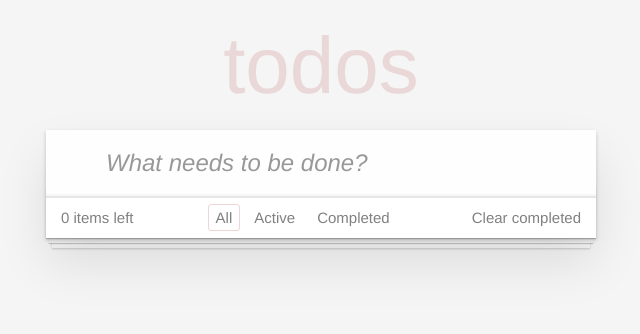
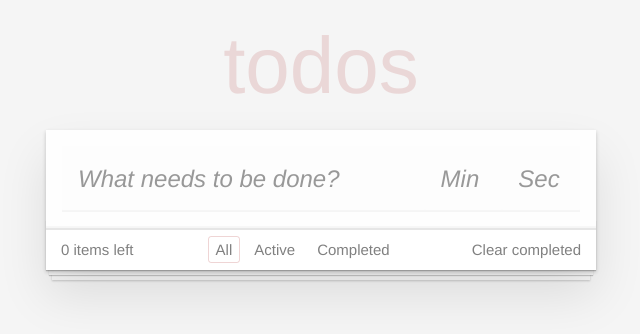
Before and after one commit to kormund/react-todo, a React (Create React App) app: page / in a window 1280 px wide. Shown: the top 334 px of the page, without its empty margins (319-959 px from the left). Built offline with nearby package versions, Linux system fonts and the light colour scheme.

Commit message:
Added timer

```diff
--- a/src/components/App/App.js
+++ b/src/components/App/App.js
@@ -27,22 +27,24 @@ export default class App extends Component {
     clearInterval(this.timerID)
   }
 
-  createTask(label) {
+  createTask(label, min, sec) {
     return {
       label,
+      time: Number(+sec + min * 60),
       id: nanoid(),
       done: false,
       edit: false,
       date: Date.now(),
+      isCounting: false,
     }
   }
 
-  addItem = (label) => {
+  addItem = ({ label, min, sec }) => {
     label = label.trim()
     if (label.length < 1) {
       return
     }
-    const newItem = this.createTask(label)
+    const newItem = this.createTask(label, min, sec)
 
     this.setState(({ taskData }) => {
       const newArr = [...taskData, newItem]
@@ -93,6 +95,14 @@ export default class App extends Component {
     this.setState(({ taskData }) => {
       return {
         taskData: this.toggleProperty(taskData, id, 'done'),
+      }
+    })
+  }
+
+  onToggleCount = (id) => {
+    this.setState(({ taskData }) => {
+      return {
+        taskData: this.toggleProperty(taskData, id, 'isCounting'),
       }
     })
   }
--- a/src/components/NewTaskForm/NewTaskForm.css
+++ b/src/components/NewTaskForm/NewTaskForm.css
@@ -1,4 +1,4 @@
-.new-todo {
+.new-todo, .new-todo-form, .new-todo-form__timer {
   position: relative;
   margin: 0;
   width: 100%;
@@ -10,8 +10,34 @@
   box-sizing: border-box;
   -webkit-font-smoothing: antialiased;
   -moz-osx-font-smoothing: grayscale;
-  padding: 16px 16px 16px 60px;
+  padding: 16px;
   border: none;
   background: rgba(0, 0, 0, 0.003);
   box-shadow: inset 0 -2px 1px rgba(0, 0, 0, 0.03);
 }
+
+.new-todo-form {
+  display: flex;
+  margin-bottom: 0;
+}
+
+.new-todo {
+  width: 70%;
+}
+
+.new-todo-form .new-todo-form__timer {
+  width: 15%;
+  padding-left: 16px;
+}
+
+/* Chrome, Safari, Edge, Opera */
+input::-webkit-outer-spin-button,
+input::-webkit-inner-spin-button {
+  -webkit-appearance: none;
+  margin: 0;
+}
+
+/* Firefox */
+input[type=number] {
+  -moz-appearance: textfield;
+}
--- a/src/components/NewTaskForm/NewTaskForm.js
+++ b/src/components/NewTaskForm/NewTaskForm.js
@@ -12,33 +12,62 @@ export default class NewTaskForm extends Component {
   }
   state = {
     label: '',
+    min: '',
+    sec: '',
   }
   onLabelChange = (e) => {
-    this.setState({
-      label: e.target.value,
+    this.setState((prev) => {
+      return { ...prev, [e.target.name]: e.target.value }
     })
   }
 
   onSubmit = (e) => {
     e.preventDefault()
-    this.props.addItem(this.state.label)
+    this.props.addItem(this.state)
     this.setState({
       label: '',
+      min: '',
+      sec: '',
     })
   }
   render() {
     return (
       <header className="header">
         <h1>todos</h1>
-        <form onSubmit={this.onSubmit}>
+        <form onSubmit={this.onSubmit} className="new-todo-form">
           <input
+            name="label"
             className="new-todo"
             type="text"
             placeholder="What needs to be done?"
             autoFocus
             onChange={this.onLabelChange}
             value={this.state.label}
+            required
           />
+          <input
+            name="min"
+            className="new-todo-form__timer"
+            placeholder="Min"
+            autoFocus
+            type="number"
+            onChange={this.onLabelChange}
+            value={this.state.min}
+            min={0}
+            max={60}
+          />
+          <input
+            name="sec"
+            className="new-todo-form__timer"
+            placeholder="Sec"
+            autoFocus
+            type="number"
+            onChange={this.onLabelChange}
+            value={this.state.sec}
+            min={0}
+            max={60}
+          />
+          <button type="submit"></button>
         </form>
       </header>
     )
--- a/src/components/Task/Task.js
+++ b/src/components/Task/Task.js
@@ -31,7 +31,20 @@ export default class Task extends Component {
   }
 
   render() {
-    const { label, id, onDeleted, onToggleDone, onToggleEdit, edit, done, date, onEditChange } = this.props
+    const {
+      label,
+      time,
+      id,
+      onDeleted,
+      onToggleDone,
+      onToggleEdit,
+      onToggleCount,
+      edit,
+      done,
+      date,
+      onEditChange,
+      isCounting,
+    } = this.props
 
     const creationDate = formatDistanceToNow(date, { includeSeconds: true })
 
@@ -47,10 +60,27 @@ export default class Task extends Component {
     return (
       <li key={id} className={className}>
         <div className="view">
-          <input className="toggle" type="checkbox" checked={done} readOnly={true} onClick={onToggleDone} />
-          <label onClick={onToggleDone}>
-            <span className="description">{label}</span>
-            <span className="created">created {creationDate} ago</span>
+          <input
+            className="toggle"
+            type="checkbox"
+            checked={done}
+            readOnly={true}
+            onClick={onToggleDone}
+            name="label"
+          />
+          <label onClick={onToggleDone} htmlFor="label">
+            <span className="title">{label}</span>
+            <span className="description">
+              {isCounting ? (
+                <button className="icon icon-play" onClick={onToggleCount}></button>
+              ) : (
+                <button className="icon icon-pause" onClick={onToggleCount}></button>
+              )}
+              <span>{time}</span>
+              <span></span>
+              <span></span>
+            </span>
+            <span className="description">created {creationDate} ago</span>
           </label>
           <button className="icon icon-edit" onClick={onToggleEdit}></button>
           <button className="icon icon-destroy" onClick={onDeleted}></button>
--- a/src/components/TaskList/TaskList.css
+++ b/src/components/TaskList/TaskList.css
@@ -70,12 +70,16 @@
   padding: 15px 85px 15px 60px;
 }
 
-.todo-list li label .created {
+.todo-list li .view {
+  position: relative;
+}
+
+.todo-list li label .description {
   font-size: 13px;
   color: gray;
 }
 
-.todo-list li label .description {
+.todo-list li label .title {
   word-break: break-all;
   display: block;
   line-height: 1.2;
@@ -84,20 +88,17 @@
   color: #4d4d4d;
 }
 
-.todo-list li.completed label .description {
+.todo-list li.completed label .title {
   color: #cdcdcd;
   text-decoration: line-through;
 }
 
 .todo-list li .icon {
-  position: absolute;
-  top: 0;
-  bottom: -3px;
   width: 30px;
   height: 40px;
   font-size: 34px;
   color: #cc9a9a;
-  margin: auto 0 11px;
+  margin: auto 0 0;
   transition: color 0.2s ease-out;
   cursor: pointer;
 }
@@ -107,6 +108,9 @@
 }
 
 .todo-list li .icon-destroy {
+  position: absolute;
+  top: 0;
+  bottom: -3px;
   right: 10px;
 }
 
@@ -115,6 +119,9 @@
 }
 
 .todo-list li .icon-edit {
+  position: absolute;
+  top: 0;
+  bottom: -3px;
   font-size: 19px;
   right: 45px;
 }
@@ -139,4 +146,23 @@
   .todo-list li .toggle {
     height: 40px;
   }
+
+  .todo-list li .icon-pause,
+  .todo-list li .icon-play {
+    font-size: 18px;
+    width: 18px;
+    height: 18px;
+  }
+
+  .todo-list li .icon-play {
+    font-size: 15px;
+  }
+
+  .icon-pause:after {
+    content: '⏸';
+  }
+
+  .icon-play:after {
+    content: '▶';
+  }
 }
--- a/src/components/TaskList/TaskList.js
+++ b/src/components/TaskList/TaskList.js
@@ -3,20 +3,23 @@ import PropTypes from 'prop-types'
 
 import Task from '../Task/Task'
 
-const TaskList = ({ todos, onDeleted, onToggleDone, onToggleEdit, onEditChange }) => {
+const TaskList = ({ todos, onDeleted, onToggleDone, onToggleEdit, onToggleCount, onEditChange }) => {
   const elements = todos.map((item) => {
-    const { id, label, edit, done, date } = item
+    const { id, label, time, edit, done, date, isCounting } = item
 
     return (
       <Task
         label={label}
+        time={time}
         key={id}
         edit={edit}
         done={done}
         date={date}
+        isCounting={isCounting}
         onDeleted={() => onDeleted(id)}
         onToggleDone={() => onToggleDone(id)}
         onToggleEdit={() => onToggleEdit(id)}
+        onToggleCount={() => onToggleCount(id)}
         onEditChange={(label) => onEditChange(id, label)}
       />
     )
```
